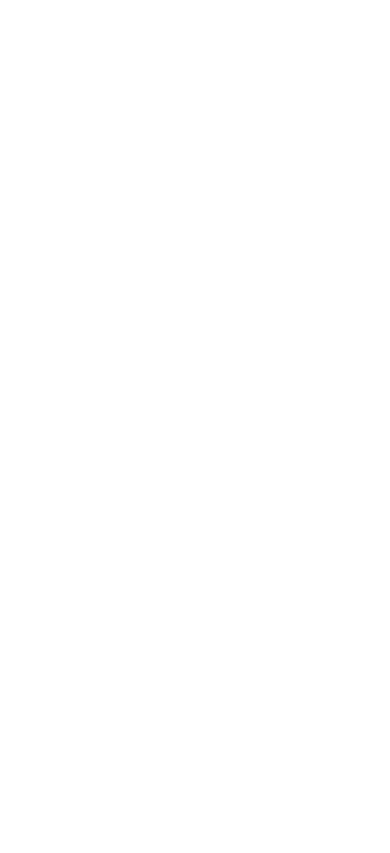
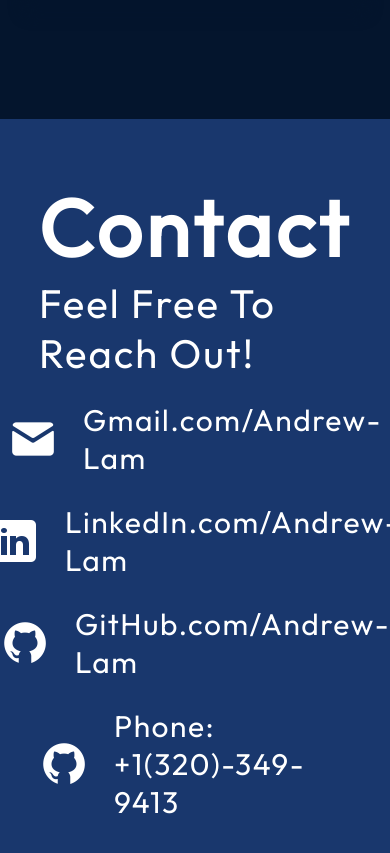
Before and after one commit to AndrewLam288/My-Porfolio-Website, a React (Vite) app in the folder Andrew-Lam-Portfolio/: page / in a window 390 px wide. Shown: the part 7793-8646 px from the top of the page. Before the commit the page ends 7792 px from the top, so only its background shows below. Built offline with nearby package versions, Linux system fonts and the light colour scheme.

Commit message:
Add contact section, fix mailto issues undefined

```diff
--- a/Andrew-Lam-Portfolio/src/App.jsx
+++ b/Andrew-Lam-Portfolio/src/App.jsx
@@ -4,6 +4,7 @@
 import { About } from "./components/Navbar/About/About";
 import { Experience } from "./components/Navbar/Experience/Experience";
 import { Projects } from "./components/Navbar/Projects/Projects";
+import { Contact } from "./components/Navbar/Contact/Contact";
 
 function App() {
   return (
@@ -13,6 +14,7 @@
       <About />
       <Experience />
       <Projects />
+      <Contact />
     </div>
   );
 }
--- /dev/null
+++ b/Andrew-Lam-Portfolio/src/components/Navbar/Contact/Contact.jsx
@@ -0,0 +1,34 @@
+import React from 'react';
+import styles from './Contact.module.css';
+import { getImageUrl } from '../../../utils';
+
+export const Contact = () => {
+    return <footer id="contact" className={styles.container}>
+        <div className={styles.text}>
+            <h2>Contact</h2>
+            <p>Feel Free To Reach Out!</p>
+        </div>
+        <ul className={styles.links}>
+            <li className={styles.link}>
+                <img src={getImageUrl("contact/emailIcon.png")} alt="Email Icon"/>
+                <a href="mailto:lamminhtrunghieu288@gmail.com">Gmail.com/Andrew-Lam</a>
+            </li>
+
+            <li className={styles.link}>
+                <img src={getImageUrl("contact/linkedinIcon.png")} alt="LinkedIn Icon"/>
+                <a href="https://www.linkedin.com/in/andrew-lam-889459332/">LinkedIn.com/Andrew-Lam</a>
+            </li>
+
+            <li className={styles.link}>
+                <img src={getImageUrl("contact/githubIcon.png")} alt="GitHub Icon"/>
+                <a href="https://github.com/AndrewLam288">GitHub.com/Andrew-Lam</a>
+            </li>
+
+            <li className={styles.link}>
+                <img src={getImageUrl("contact/githubIcon.png")} alt="GitHub Icon"/>
+                <a> Phone: +1(320)-349-9413</a>
+            </li>
+
+        </ul>
+    </footer>
+}
--- /dev/null
+++ b/Andrew-Lam-Portfolio/src/components/Navbar/Contact/Contact.module.css
@@ -0,0 +1,64 @@
+@import "../../../vars.css";
+
+.container {
+    color: var(--color-text);
+    margin-top: 120px;
+    background-color: var(--color-secondary);
+    display: flex;
+    flex-direction: row;
+    justify-content: space-evenly;
+    width: 100vw;
+    padding: 58px 10%;
+    gap: 10px;
+}
+
+.text h2 {
+    font-size: 80px;
+    font-weight: 700;
+    letter-spacing: 4px;
+}
+
+.text p {
+    font-size: 40px;
+    font-weight: 400;
+    letter-spacing: 2px;
+}
+
+.links {
+    display: flex;
+    flex-direction: column;
+    align-items: flex-start;
+    list-style: none;
+    gap: 26px;
+}
+
+.link {
+    display: flex;
+    align-items: center;
+    gap: 25px;
+}
+
+.link a {
+    color: var(--color-text);
+    text-decoration: none;
+    font-size: 30px;
+    font-weight: 400;
+    letter-spacing: 1.5px;
+}
+
+@media screen and (max-width: 830px) {
+    .container {
+        flex-direction: column;
+        gap: 23px;
+    }
+
+    .text {
+        display: flex;
+        flex-direction: column;
+        align-items: center;
+    }
+
+    .links {
+        align-items: center;
+    }
+}
```
